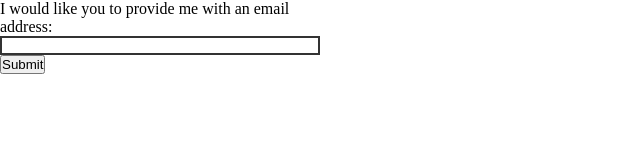
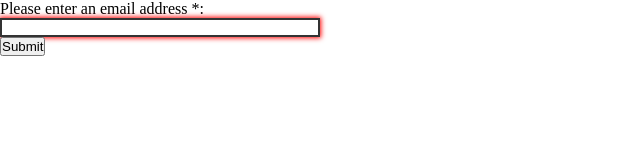
Before and after one commit to pbain63/playground-1, a website: page index.html in a window 1280 px wide. Shown: the whole page, without its empty margins (0-640 px from the left). Drawn offline with Linux system fonts and the light colour scheme.

Commit message:
Add html code for practice form validation using JS in index.html

```diff
--- a/index.html
+++ b/index.html
@@ -7,11 +7,14 @@
     <link rel="stylesheet" href="style.css" />
   </head>
   <body>
-    <form action="">
-      <label for="email"
-        >I would like you to provide me with an email address:</label
-      >
-      <input type="email" id="mail" name="mail" />
+    <form novalidate>
+      <p>
+        <label for="mail">
+          <span>Please enter an email address *:</span>
+          <input type="email" name="mail" id="mail" required minlength="8" />
+          <span class="error" aria-live="polite"></span>
+        </label>
+      </p>
       <button type="submit">Submit</button>
     </form>
 
```
